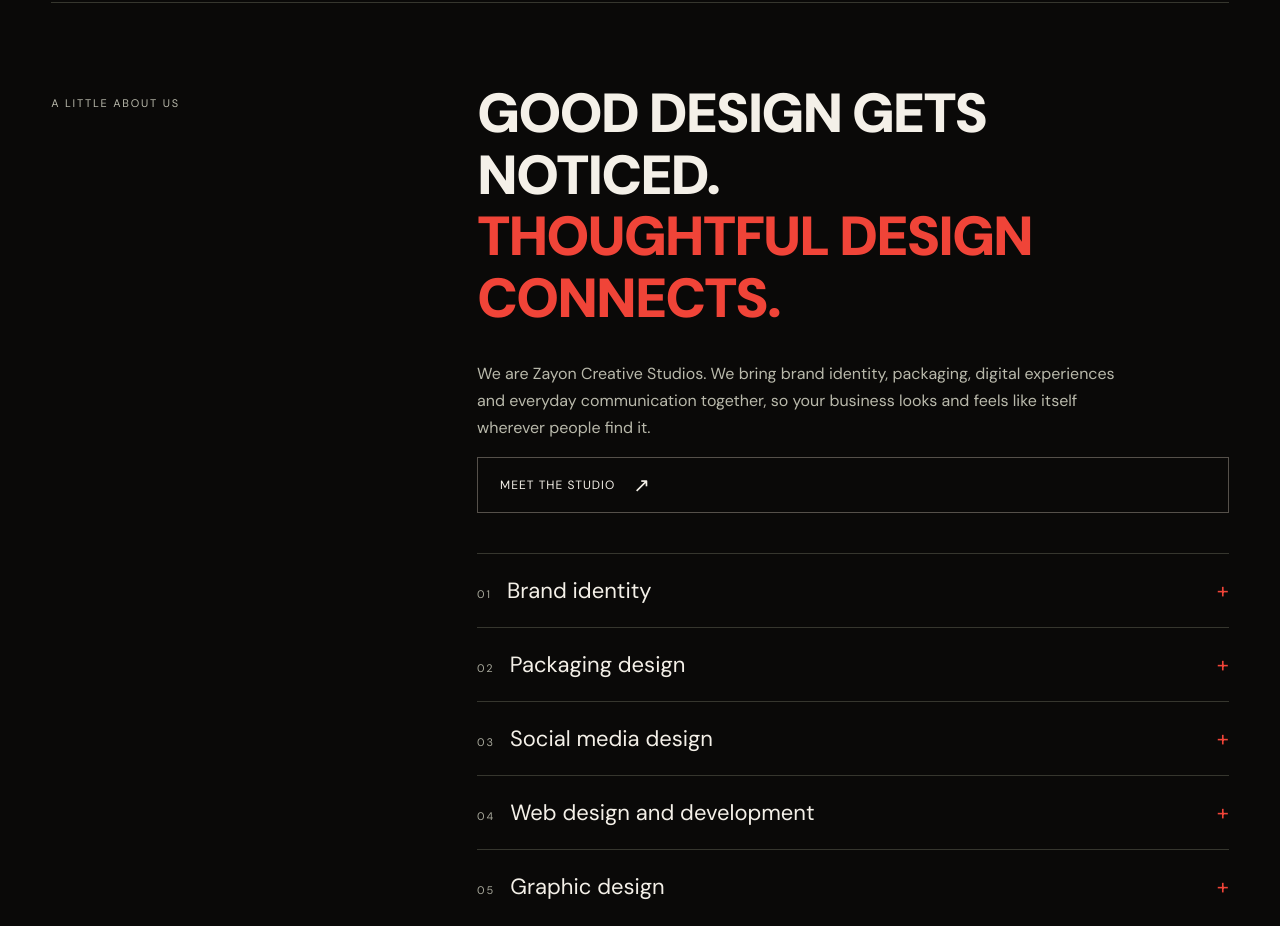
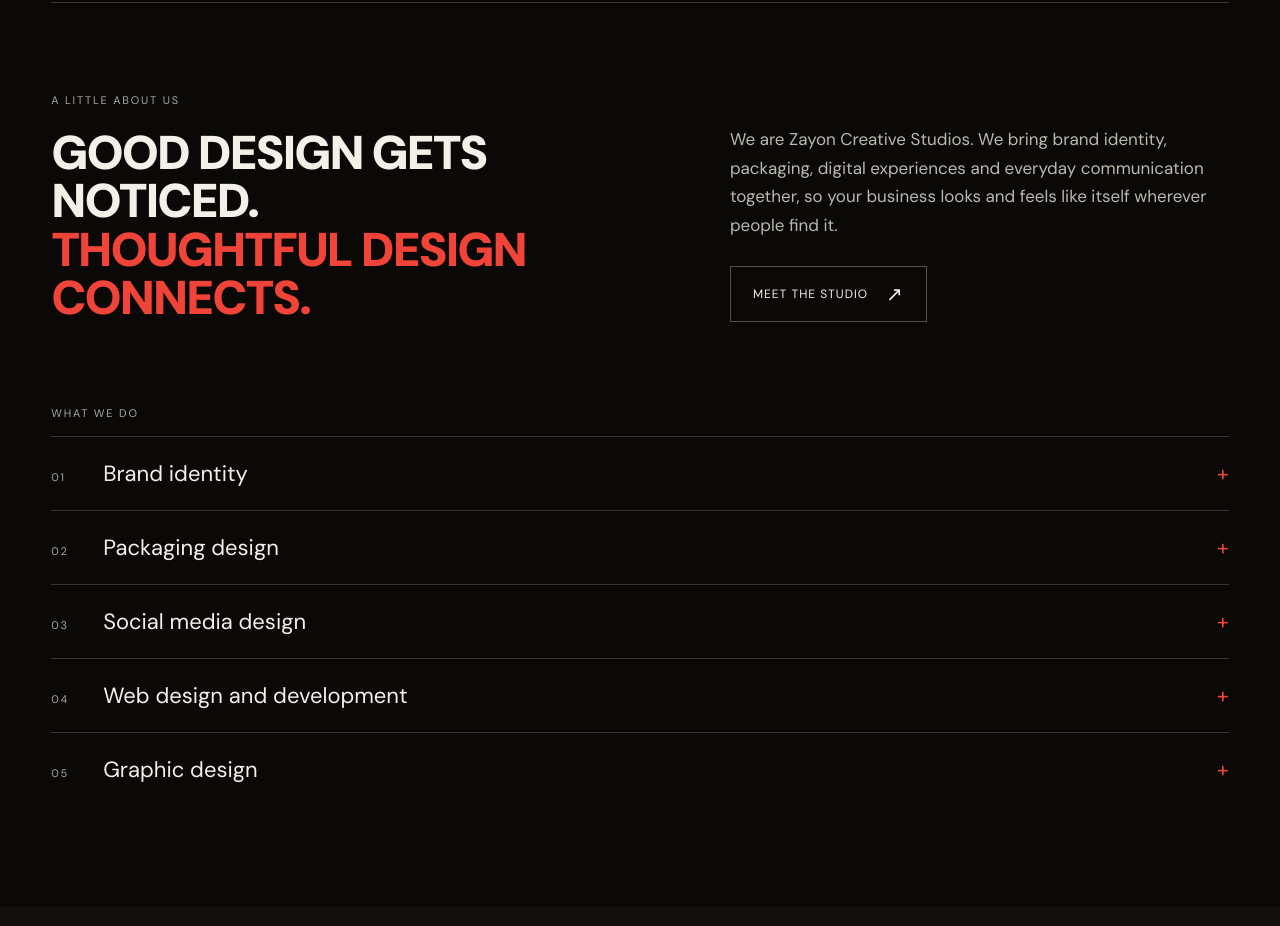
Before and after one commit to ZayonGlobal/zayon-studios, a plain HTML site: page dist/index.html in a window 1280 px wide. Shown: the part 798-1724 px from the top of the page. Drawn offline with Linux system fonts and the light colour scheme.

Commit message:
Homepage: tidy the about section
Headline on the left with the intro and a normal-width Meet the studio
button on the right; the services list moves below as a full-width
What we do list. Service numbers and names now sit in fixed columns,
which also straightens the same list on the About page.

Co-Authored-By: Claude Opus 5.5 <noreply@anthropic.com>
Claude-Session: https://claude.ai/code/session_01Mizkbw4shN1HHvyysjg1xA

```diff
--- a/dist/app.js
+++ b/dist/app.js
@@ -6,7 +6,7 @@ const asset=s=>'/assets/'+s.split('/').pop();
 const image=(p,cls='')=>`<img class="${cls}" src="${asset(p.image)}" alt="${esc(p.alt||p.name||p.caption)}" loading="lazy" decoding="async">`;
 const card=p=>`<a class="card" href="/work/${p.slug}/"><div class="visual">${image(p)}<span class="arrow" aria-hidden="true">↗</span></div><div class="card-info"><h3>${esc(p.name)}</h3><span class="tag">${esc(p.type)}</span></div></a>`;
 const serviceList=()=>`<div class="services">${services.map((s,i)=>`<details><summary><span><small class="eyebrow">0${i+1} &nbsp;</small> ${esc(s.name)}</span></summary><p>${esc(s.description)}</p><ul>${s.outputs.map(o=>`<li>${esc(o)}</li>`).join('')}</ul><a class="round-link" href="/contact/">Discuss your project <b>↗</b></a></details>`).join('')}</div>`;
-const intro=()=>`<section class="intro"><p class="eyebrow">A LITTLE ABOUT US</p><div><h2>Good design gets noticed.<br><i>Thoughtful design connects.</i></h2><p>We are Zayon Creative Studios. We bring brand identity, packaging, digital experiences and everyday communication together, so your business looks and feels like itself wherever people find it.</p><a class="round-link" href="/about/">Meet the studio <b>↗</b></a>${serviceList()}</div></section>`;
+const intro=()=>`<section class="home-about"><div class="ha-top"><div class="ha-head"><p class="eyebrow">A LITTLE ABOUT US</p><h2>Good design gets noticed.<br><i>Thoughtful design connects.</i></h2></div><div class="ha-copy"><p>We are Zayon Creative Studios. We bring brand identity, packaging, digital experiences and everyday communication together, so your business looks and feels like itself wherever people find it.</p><a class="round-link" href="/about/">Meet the studio <b>↗</b></a></div></div><div class="ha-services"><p class="eyebrow">WHAT WE DO</p>${serviceList()}</div></section>`;
 function home(){main.innerHTML=`<section class="hero shell"><div class="hero-top"><span class="eyebrow">INDEPENDENT CREATIVE STUDIO</span><span class="eyebrow available">OPEN TO COLLABORATIONS</span></div><h1>Made to<br><i>stand apart.</i></h1><div class="hero-bottom"><p>Distinctive identities. Considered packaging.<br>Websites that bring it all together.<br>We turn your ambition into a brand people feel.</p><a href="/contact/" class="round-link">Start a project <b>↗</b></a></div>${categoryButtons()}</section><div class="shell">${intro()}</div>`}
 // Work: a category picker (/work/) that enters each category (/work/?category=id) with a 3D transition.
 const categories=[{id:'identity',name:'Brand identity',picks:['antelope-constructions','foot-impact','savory-studios']},{id:'packaging',name:'Packaging',picks:['fury-energy-drink','cool-harvest-farms','elios-yoghurt']},{id:'social',name:'Social media',picks:['glorious-praise','kbec','d-adeola-shops']},{id:'website',name:'Websites',picks:[]}];
--- a/dist/style.css
+++ b/dist/style.css
@@ -100,3 +100,16 @@ dialog .lb-nav button:hover,dialog .lb-nav button:focus-visible{background:#f044
 .portrait{height:auto;aspect-ratio:1}
 @media(max-width:800px){.how{padding:44px 0 56px}.how-grid{grid-template-columns:1fr;gap:10px}.how-card{display:grid;grid-template-columns:44px 1fr;column-gap:16px;padding:18px 18px 20px}.how-top{grid-row:1/3;display:block;margin:0}.how-top .eyebrow{display:block;margin-top:10px;text-align:center}.how-icon{width:44px;height:44px}.how-icon svg{width:20px;height:20px}.how-card h3{font-size:18px;margin:4px 0 6px}.how-card p{font-size:14px;line-height:1.55}}
 .about-head h1{font-size:clamp(46px,8.6vw,150px)}
+/* Homepage: about section */
+.home-about{padding:90px 0 100px;border-top:1px solid #36362e}
+.ha-top{display:grid;grid-template-columns:1.2fr 1fr;gap:36px 80px;align-items:end}
+.ha-head .eyebrow{margin:0 0 22px}
+.home-about h2{font-size:clamp(34px,3.7vw,58px);line-height:1.02;letter-spacing:-.04em;font-weight:900;text-transform:uppercase;margin:0}
+.home-about h2 i{color:#f04438}
+.ha-copy p{color:#b9b9ab;line-height:1.7;margin:0 0 26px;max-width:520px;font-size:17px}
+.ha-copy .round-link{display:inline-flex}
+.ha-services{margin-top:84px}
+.ha-services .services{margin-top:16px}
+.services summary>span{display:grid;grid-template-columns:52px 1fr;align-items:baseline}
+.services summary small{white-space:nowrap}
+@media(max-width:800px){.home-about{padding:56px 0 64px}.ha-top{grid-template-columns:1fr;gap:22px}.home-about h2{font-size:clamp(30px,8.4vw,40px)}.ha-copy p{font-size:16px;margin-bottom:22px}.ha-services{margin-top:52px}.services summary{font-size:18px;gap:16px}.services summary>span{grid-template-columns:38px 1fr}}
```
